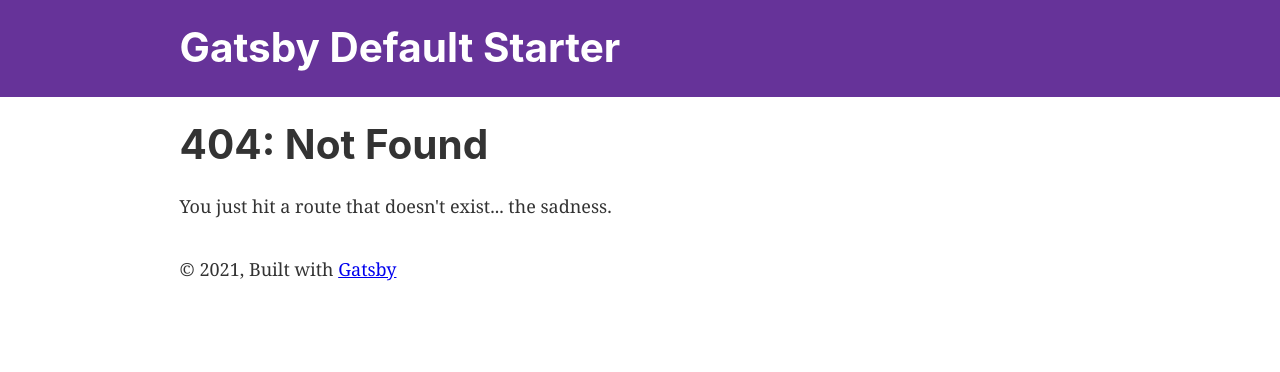
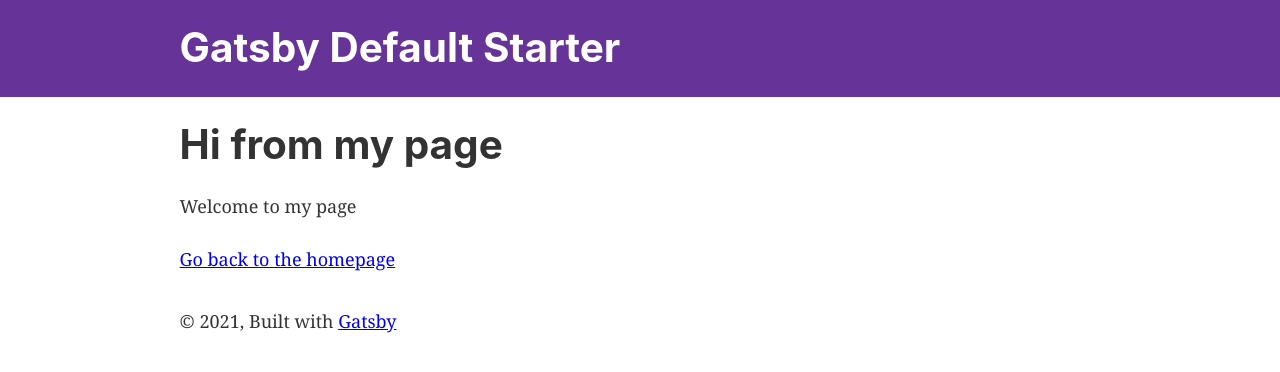
Before and after one commit to MichelLeBlond/azuregatsbystarter, a Gatsby site: page /me in a window 1280 px wide. Before the commit this address had no page. Built offline with nearby package versions, Linux system fonts and the light colour scheme; Gatsby itself is replaced by a stand-in of ours.

Commit message:
minor changes to do pull request test

```diff
--- a/src/pages/index.js
+++ b/src/pages/index.js
@@ -22,6 +22,7 @@ const IndexPage = () => (
     <p>
             <Link to="/page-2/">Go to page 2</Link> <br />
             <Link to="/about/">Go to about</Link> <br />
+            <Link to="/me/">Go to me</Link> <br />
       <Link to="/using-typescript/">Go to "Using TypeScript"</Link>
     </p>
   </Layout>
--- /dev/null
+++ b/src/pages/me.js
@@ -0,0 +1,16 @@
+import * as React from "react"
+import { Link } from "gatsby"
+
+import Layout from "../components/layout"
+import Seo from "../components/seo"
+
+const mePage = () => (
+    <Layout>
+        <Seo title="Page two" />
+        <h1>Hi from my page</h1>
+        <p>Welcome to my page</p>
+        <Link to="/">Go back to the homepage</Link>
+    </Layout>
+)
+
+export default mePage
```
